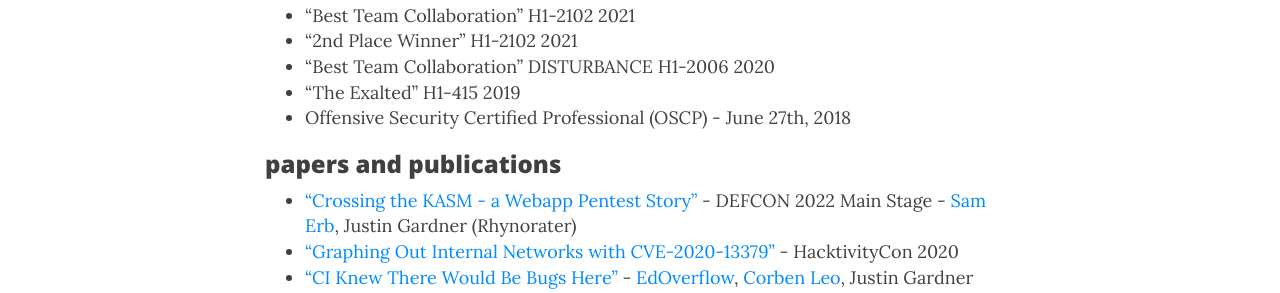
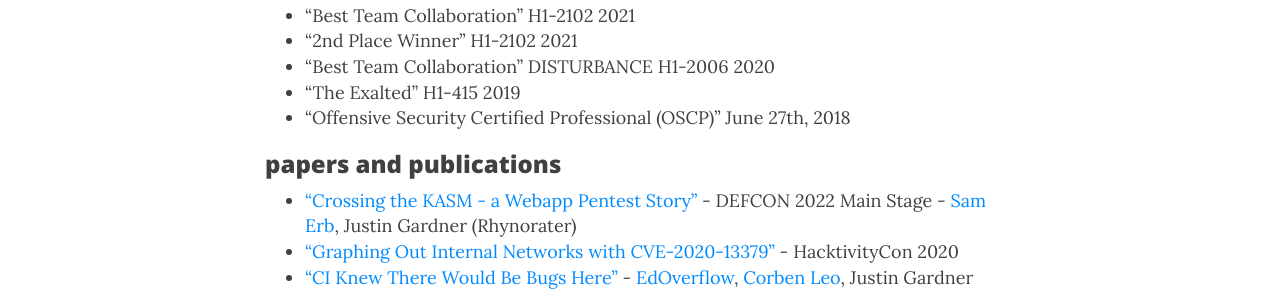
Before and after one commit to Rhynorater/rhynorater.github.io, a Jekyll site: the page built from aboutme.md, in a window 1280 px wide and 900 px high, scrolled down 702 px. Shown: the part 290-583 px from the top of the window. Built offline with Jekyll 4.4.1, drawn with Linux system fonts in a browser that asks for light colours; nearby versions of some CDN libraries.

Commit message:
formatting

```diff
--- a/aboutme.md
+++ b/aboutme.md
@@ -20,7 +20,7 @@
  - "2nd Place Winner" H1-2102 2021
  - "Best Team Collaboration" DISTURBANCE H1-2006 2020
  - "The Exalted" H1-415 2019
- - Offensive Security Certified Professional (OSCP) - June 27th, 2018
+ - "Offensive Security Certified Professional (OSCP)" June 27th, 2018
 
 
 ### papers and publications
```
